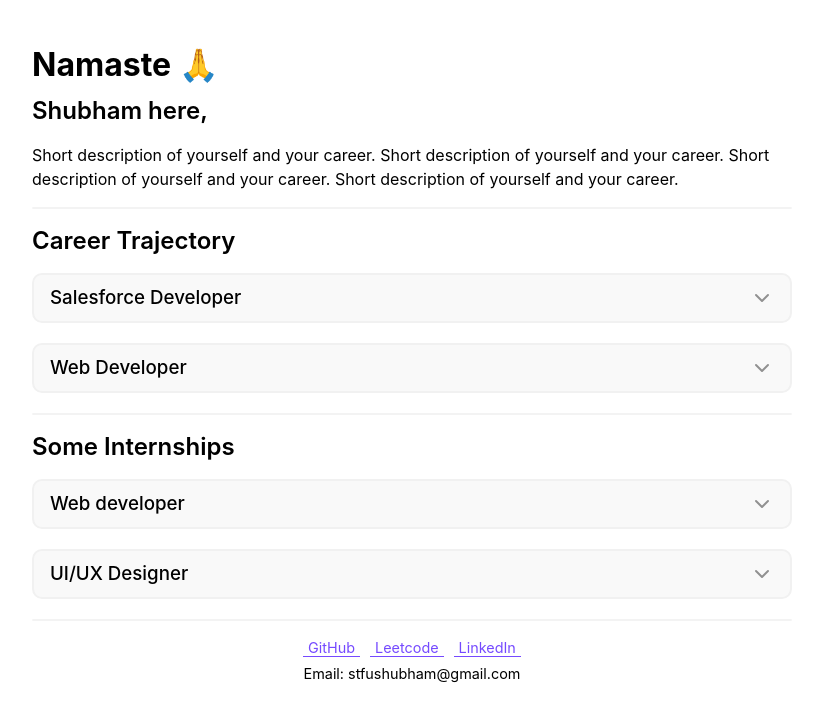
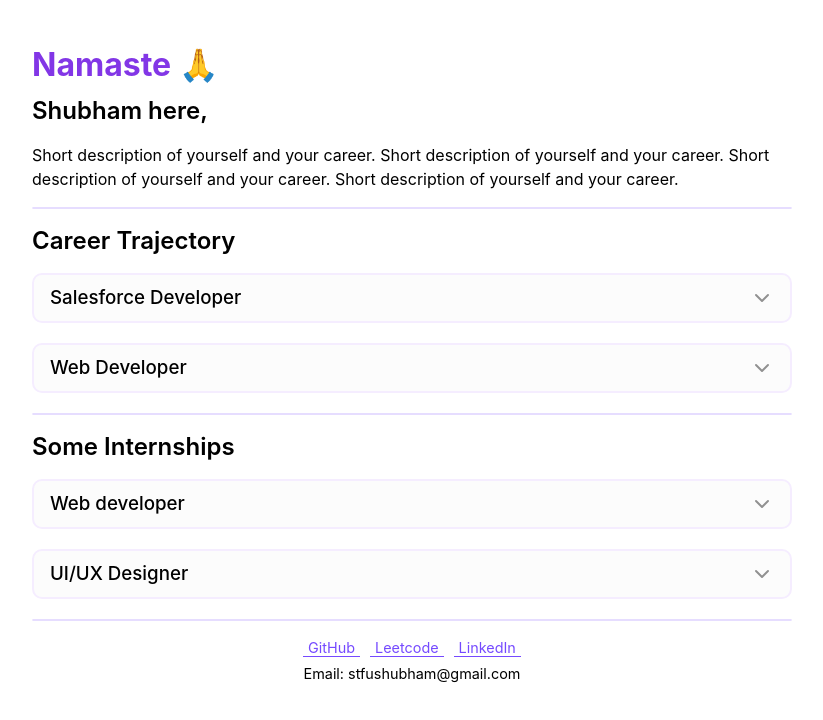
Before and after one commit to shubhamsth9/mywebsite, a React (Create React App) app: page / in a window 1280 px wide. Shown: the top 720 px of the page, without its empty margins (240-1063 px from the left). Built offline with nearby package versions, Linux system fonts and the light colour scheme.

Commit message:
pop-color on heading and line break

```diff
--- a/src/App.css
+++ b/src/App.css
@@ -8,6 +8,10 @@
   padding: 4%;
 }
 
+.app-header {
+  color: rgb(130, 54, 230);
+}
+
 .about-me {
   margin: 1em 0em;
 }
@@ -15,9 +19,9 @@
 .collapsible-comp {
   margin: 20px 0px;
   padding: 10px;
-  border: 2px solid #f1f1f1;
+  border: 2px solid #f5edff;
   border-radius: 10px;
-  background-color: #f9f9f9;
+  background-color: #f7f7f76b;
 }
 
 .collapsible-button{
@@ -97,7 +101,7 @@
 
 .line-break {
   margin: 0.5em 0em;
-  border: 1.5px solid #f3f3f3;
+  border: 1.5px solid #e6ddff;
   border-radius: 1px;
 }
 
```
